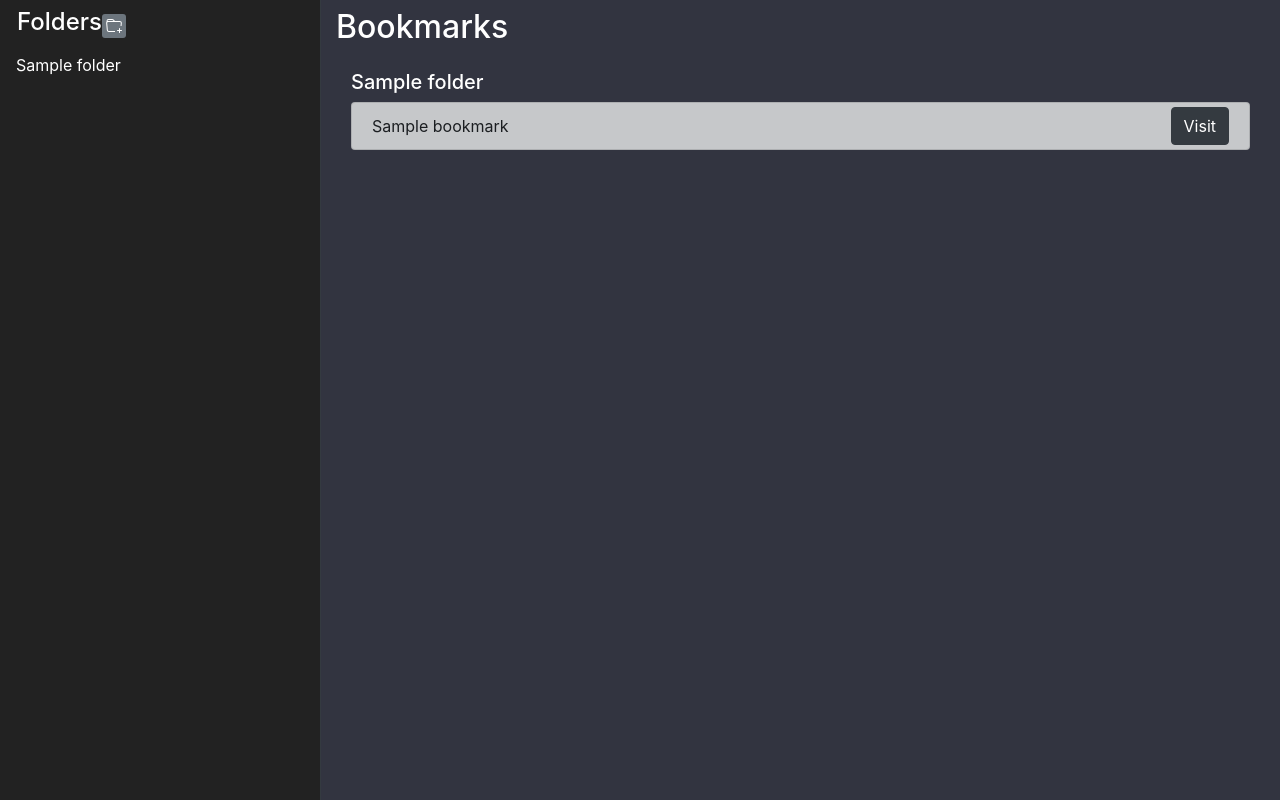
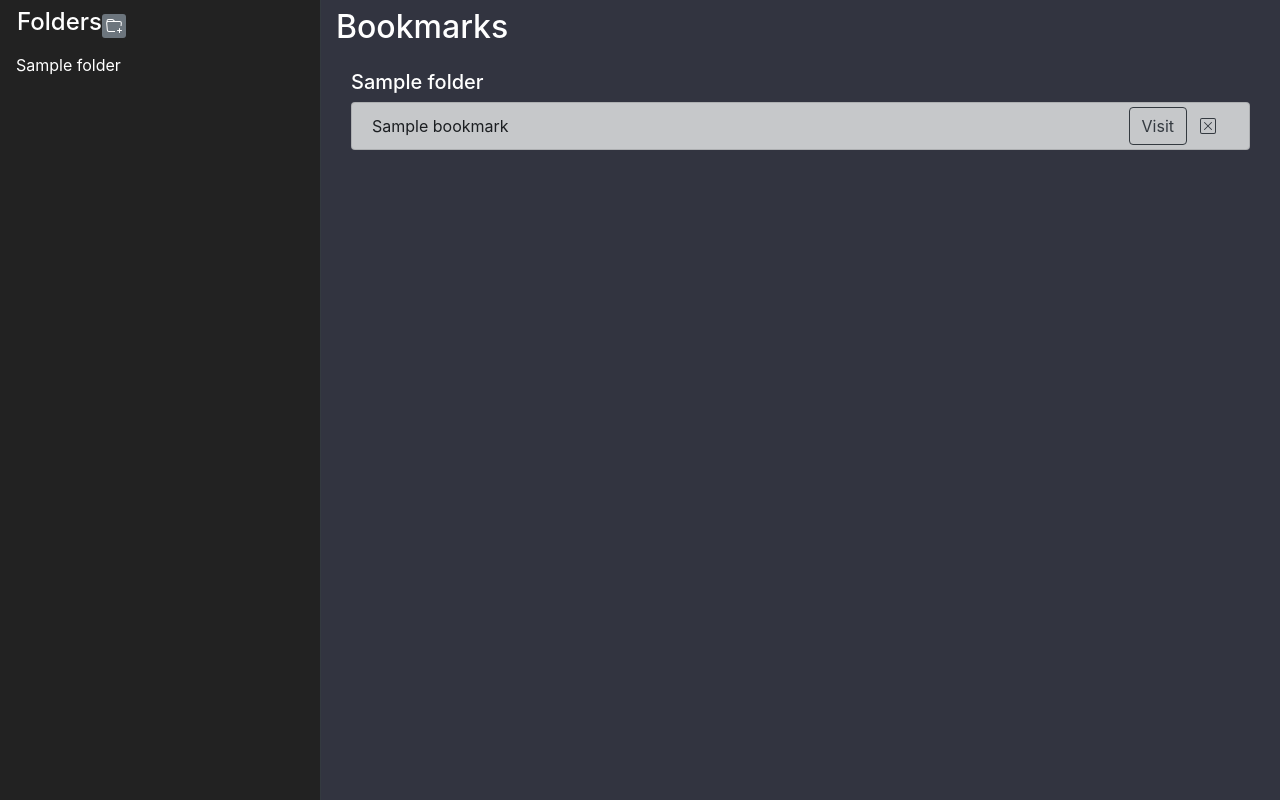
Before and after one commit to AmateurECE/django-bookmarks, a Django app: template templates/bookmarks/index.html in a window 1280 px wide. Run offline with Django 3.2, Linux system fonts and the light colour scheme; the template is opened without the code that fills it: most values are stand-ins (such as "Sample title", 1, 10 or a date in 2020); style sheets or scripts are compiled from the project's sources; some libraries are stand-ins or nearby versions.

Commit message:
Add delete button to UI

```diff
--- a/static/css/style.css
+++ b/static/css/style.css
@@ -27,3 +27,38 @@
 .navbar-nav .row > div path {
     fill: white;
 }
+
+.action-container {
+    display: flex;
+    justify-content: space-between;
+    align-items: center;
+}
+
+.button-transitioner {
+    /* This is the size of the image, and must be
+       changed if the image changes. */
+    width: 42px;
+    height: 30px;
+    position: relative;
+}
+
+.button-transitioner img {
+    position: absolute;
+}
+
+.button-transitioner img.top {
+    opacity: 0;
+    transition: opacity 0.15s ease-in-out;
+}
+
+.button-transitioner img.top:hover {
+    opacity: 1;
+}
+
+.button-transitioner img.bottom {
+    transition: opacity 0.15s ease-in-out;
+}
+
+.button-transitioner img.bottom.selected {
+    opacity: 0;
+}
--- a/static/js/main.js
+++ b/static/js/main.js
@@ -0,0 +1,31 @@
+///////////////////////////////////////////////////////////////////////////////
+// NAME:            main.js
+//
+// AUTHOR:          Ethan D. Twardy <edtwardy@mtu.edu>
+//
+// DESCRIPTION:     Implements main functionality of the UI.
+//
+// CREATED:         07/03/2020
+//
+// LAST EDITED:     07/03/2020
+////
+
+const ui_bookmarkContainer = document.getElementById('bookmark-container');
+
+ui_bookmarkContainer.addEventListener('mouseover', buttonToggleSelected);
+ui_bookmarkContainer.addEventListener('mouseout', buttonToggleSelected);
+
+function buttonToggleSelected(event) {
+    let deleteLink;
+    if (event.target.classList.contains('delete')) {
+        deleteLink = event.target;
+    } else {
+        return;
+    }
+
+    // We now have a reference to the top delete button.
+    // Transition the bottom one by toggling the 'selected' class.
+    deleteLink.previousElementSibling.classList.toggle('selected');
+}
+
+///////////////////////////////////////////////////////////////////////////////
--- a/templates/bookmarks/index.html
+++ b/templates/bookmarks/index.html
@@ -18,11 +18,7 @@
               <div class="row">
                 <h4>Folders</h4>
                 <div id="new-folder-button" href="#">
-                  <svg width="1em" height="1em" viewBox="0 0 16 16" class="bi bi-folder-plus" fill="currentColor" xmlns="http://www.w3.org/2000/svg">
-                    <path fill-rule="evenodd" d="M9.828 4H2.19a1 1 0 0 0-.996 1.09l.637 7a1 1 0 0 0 .995.91H9v1H2.826a2 2 0 0 1-1.991-1.819l-.637-7a1.99 1.99 0 0 1 .342-1.31L.5 3a2 2 0 0 1 2-2h3.672a2 2 0 0 1 1.414.586l.828.828A2 2 0 0 0 9.828 3h3.982a2 2 0 0 1 1.992 2.181L15.546 8H14.54l.265-2.91A1 1 0 0 0 13.81 4H9.828zm-2.95-1.707L7.587 3H2.19c-.24 0-.47.042-.684.12L1.5 2.98a1 1 0 0 1 1-.98h3.672a1 1 0 0 1 .707.293z"/>
-                    <path fill-rule="evenodd" d="M13.5 10a.5.5 0 0 1 .5.5v2a.5.5 0 0 1-.5.5h-2a.5.5 0 0 1 0-1H13v-1.5a.5.5 0 0 1 .5-.5z"/>
-                    <path fill-rule="evenodd" d="M13 12.5a.5.5 0 0 1 .5-.5h2a.5.5 0 0 1 0 1H14v1.5a.5.5 0 0 1-1 0v-2z"/>
-                  </svg>
+                  <img alt="new folder" src="{% static "images/new-folder.svg" %}"/>
                 </div>
               </div>
               {% if folderList %}
@@ -36,14 +32,22 @@
 
         <main class="col-9 border-left border-dark">
           <h2 class="mt-2 mb-4">Bookmarks</h2>
-          <div class="container">
+          <div class="container" id="bookmark-container">
             {% if folderList %}
             {% for folder in folderList %}
             <div class="folder pb-5" id="folder-{{ folder.name|lower }}">
               <h5 class="folder-title">{{ folder.name }}</h5>
               <ul class="list-group">
                 {% for bookmark in folder.bookmarks %}
-                <li class="list-group-item list-group-item-dark d-flex justify-content-between align-items-center py-1">{{ bookmark.pageTitle }} <a class="btn btn-dark" target="_blank" href="{{ bookmark.pageLink }}">Visit</a></li>
+                <li class="list-group-item list-group-item-dark d-flex justify-content-between align-items-center py-1">{{ bookmark.pageTitle }}
+                <div class="action-container">
+                  <a class="btn btn-outline-dark" target="_blank" href="{{ bookmark.pageLink }}">Visit</a>
+                  <div class="button-transitioner">
+                    <img class="btn delete bottom" alt="delete" src="{% static "images/delete.svg" %}"/>
+                    <img class="btn delete top" alt="delete" src="{% static "images/delete-filled.svg" %}"/>
+                  </div>
+                </div>
+                </li>
                 {% endfor %}
               </ul>
             </div>
```
Also changed, not shown: static/images/delete-filled.svg (added), static/images/delete.svg (added), static/images/new-folder.svg (added).
